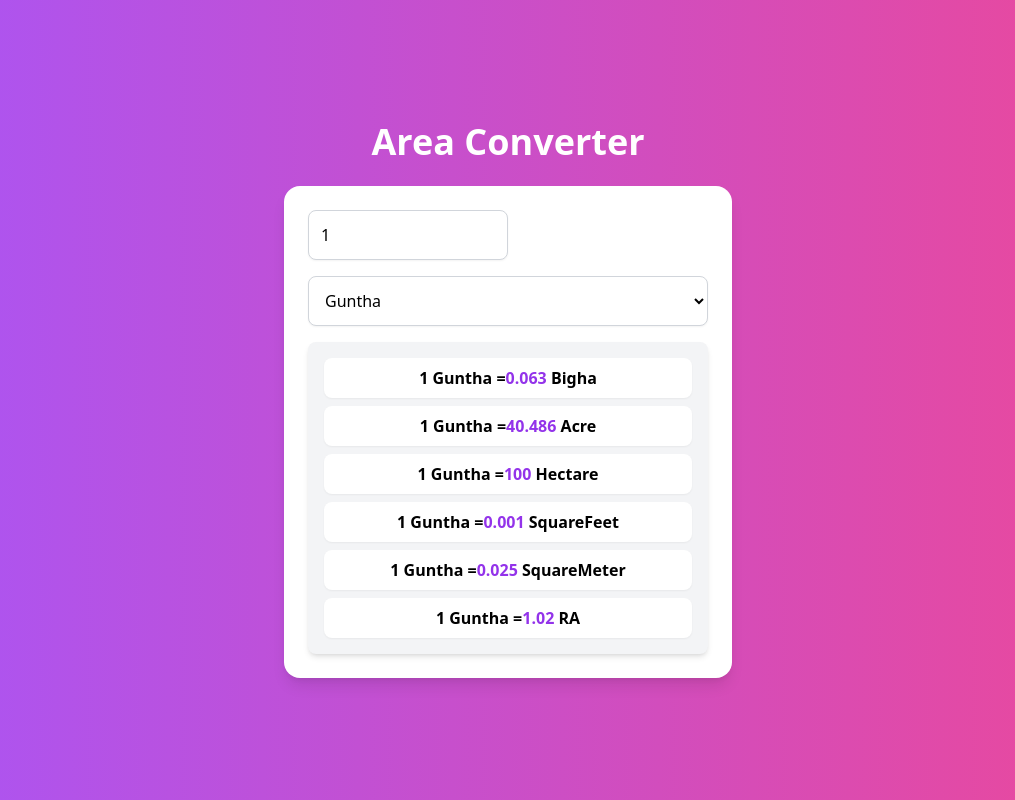
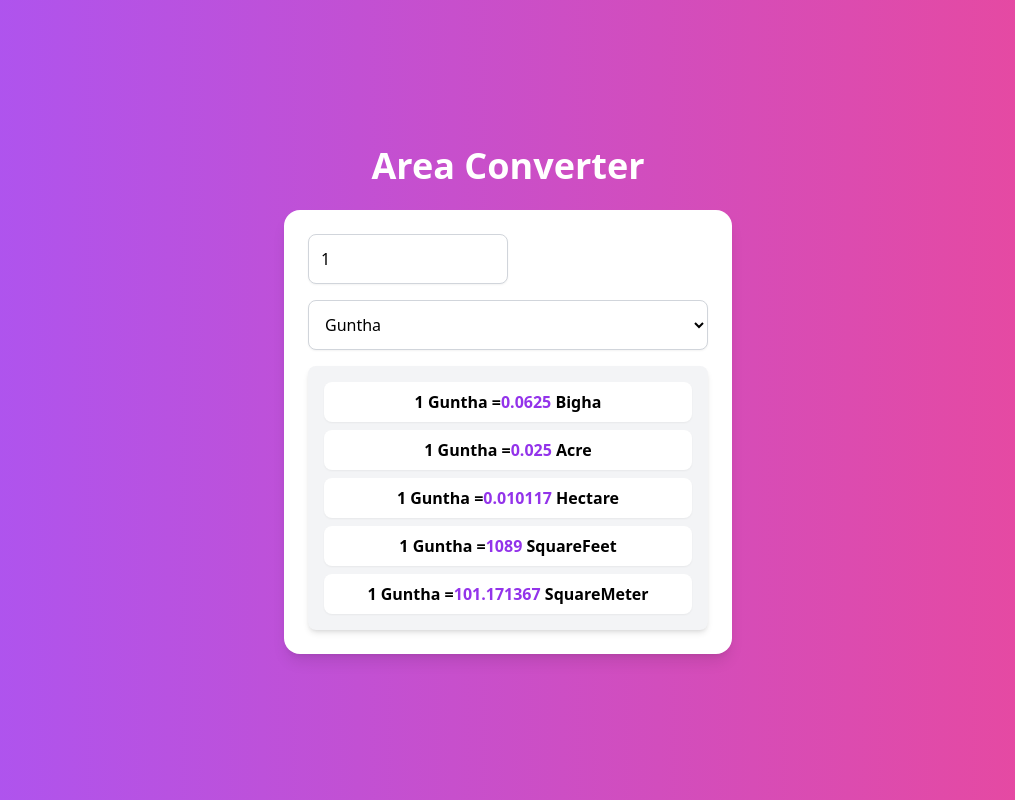
Before and after one commit to Murlidhar08/Area-Converter, a React (Vite) app: page / in a window 1280 px wide. Shown: the whole page, without its empty margins (132-1147 px from the left). Built offline with nearby package versions, Linux system fonts and the light colour scheme.

Commit message:
Calulation improved

```diff
--- a/src/pages/AreaConverter.tsx
+++ b/src/pages/AreaConverter.tsx
@@ -7,16 +7,15 @@ interface Units {
 
 const units: Units = {
   Guntha: 1,
-  Bigha: 16, // Example conversion (1 Bigha = 16 Guntha)
-  Acre: 0.0247,
-  Hectare: 0.01,
+  Bigha: 0.0625,
+  Acre: 0.025,
+  Hectare: 0.010117,
   SquareFeet: 1089,
-  SquareMeter: 40.47,
-  RA: 0.98, // 1 RA = 0.98 Guntha
+  SquareMeter: 101.171367,
 };
 
 const calculateCustomUnit = (h: number, r: number, sm: number): number => {
-  return h * 98.84 + r * 0.98 + sm * 0.0098;
+  return h * 98.842195 + r * 0.98 + sm * 0.101171;
 };
 
 export default function AreaConverter() {
@@ -27,11 +26,8 @@ export default function AreaConverter() {
   const [customSM, setCustomSM] = useState<number>(0);
 
   const convertArea = (targetUnit: string): number => {
-    if (fromUnit === "H.RA.SM") {
-      const customValue = calculateCustomUnit(customH, customR, customSM);
-      return Number(((customValue * units["Guntha"]) / units[targetUnit]).toFixed(3));
-    }
-    return value ? Number(((value * units[fromUnit]) / units[targetUnit]).toFixed(3)) : 0;
+    const baseValue = fromUnit === "H.RA.SM" ? calculateCustomUnit(customH, customR, customSM) : value / units[fromUnit];
+    return Number((baseValue * units[targetUnit]).toFixed(10));
   };
 
   return (
@@ -51,7 +47,7 @@ export default function AreaConverter() {
         {fromUnit === "H.RA.SM" ? (
           <div className="flex flex-col space-y-2 mb-4">
             <input type="number" placeholder="Hectare" className="p-3 border border-gray-300 rounded-lg shadow-sm" value={customH} onChange={(e) => setCustomH(Number(e.target.value))} />
-            <input type="number" placeholder="RA" className="p-3 border border-gray-300 rounded-lg shadow-sm" value={customR} onChange={(e) => setCustomR(Number(e.target.value))} />
+            <input type="number" placeholder="RA (Guntha)" className="p-3 border border-gray-300 rounded-lg shadow-sm" value={customR} onChange={(e) => setCustomR(Number(e.target.value))} />
             <input type="number" placeholder="Square Meter" className="p-3 border border-gray-300 rounded-lg shadow-sm" value={customSM} onChange={(e) => setCustomSM(Number(e.target.value))} />
           </div>
         ) : (
```
